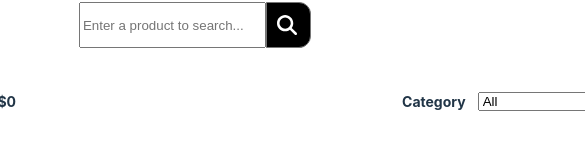
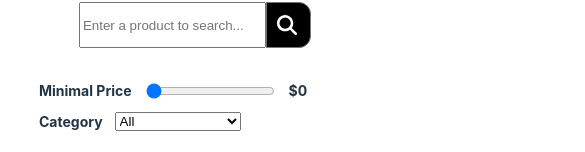
Before and after one commit to jorge-ferreyra/shopping-cart, a React (Vite) app: page /products in a window 390 px wide. Shown: the part 219-371 px from the top of the page, 585 px wide, since content can reach past the window. Built offline with nearby package versions, Linux system fonts and the light colour scheme.

Commit message:
Responsive ProductsPage

```diff
--- a/src/components/Filters/Filters.css
+++ b/src/components/Filters/Filters.css
@@ -1,12 +1,11 @@
 .filters {
+  width: 100%;
   display: flex;
   align-items: center;
   justify-content: space-between;
   font-size: 14px;
   font-weight: 700;
   margin-top: 32px;
-  display: flex;
-  gap: 386px;
 }
 
 .filter-price,
@@ -15,3 +14,11 @@
   align-items: center;
   gap: 12px;
 }
+
+@media (max-width: 670px) {
+  .filters {
+    flex-direction: column;
+    align-items: start;
+    gap: 10px;
+  }
+}
--- a/src/components/Header/Header.jsx
+++ b/src/components/Header/Header.jsx
@@ -3,7 +3,7 @@ import { Filters } from '../Filters/Filters.jsx'
 // eslint-disable-next-line react/prop-types
 export function Header () {
   return (
-    <header>
+    <header style={{width: '100%'}}>
       <Filters />
     </header>
   )
--- a/src/components/ProductsPage/ProductsPage.css
+++ b/src/components/ProductsPage/ProductsPage.css
@@ -50,17 +50,17 @@
 }
 
 .products-main {
-  width: 85%;
+  width: 100%;
   display: flex;
   justify-content: center;
-  align-items: center;
   margin-top: 32px;
   background-color: black;
   border-radius: 12px;
+  padding: 20px;
 }
 
 .products-list {
-  width: 80%;
+  width: 100%;
   display: grid;
   grid-template-columns: repeat(
     auto-fit,
@@ -71,6 +71,7 @@
   );
   gap: 1rem;
   padding: 0;
+  margin: 0;
 }
 
 .products-list li {
```
